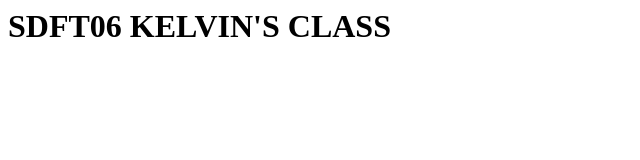
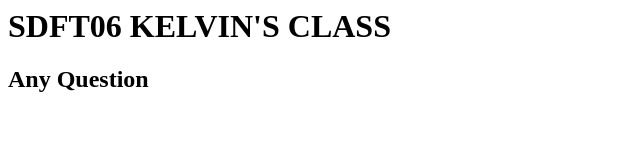
Before and after one commit to k-koech/introtohtml, a plain HTML site: page index.html in a window 1280 px wide. Shown: the whole page, without its empty margins (0-640 px from the left). Drawn offline with Linux system fonts and the light colour scheme.

Commit message:
edit index.html

```diff
--- a/index.html
+++ b/index.html
@@ -1 +1,2 @@
 <h1>SDFT06 KELVIN'S CLASS</h1>
+<h2>Any Question</h2>
```
